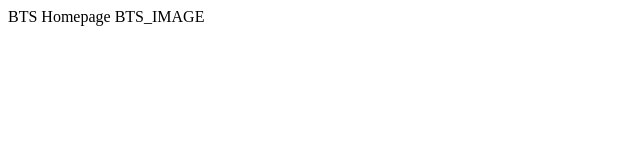
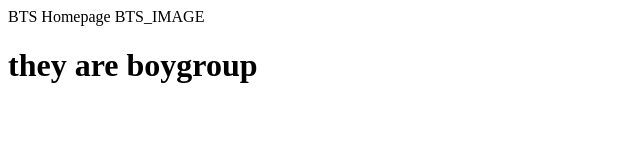
Before and after one commit to 2020CNUcodingLecture/our-git-store, a plain HTML site: page index.html in a window 1280 px wide. Shown: the whole page, without its empty margins (0-640 px from the left). Drawn offline with Linux system fonts and the light colour scheme.

Commit message:
add descript of bts in body

```diff
--- a/index.html
+++ b/index.html
@@ -2,6 +2,7 @@
 <head>BTS Homepage</head>
 <body>
 	BTS_IMAGE
+	<h1>they are boygroup</h1>
 	<div><img src=''/></div>
 </body>
 </html>
```
